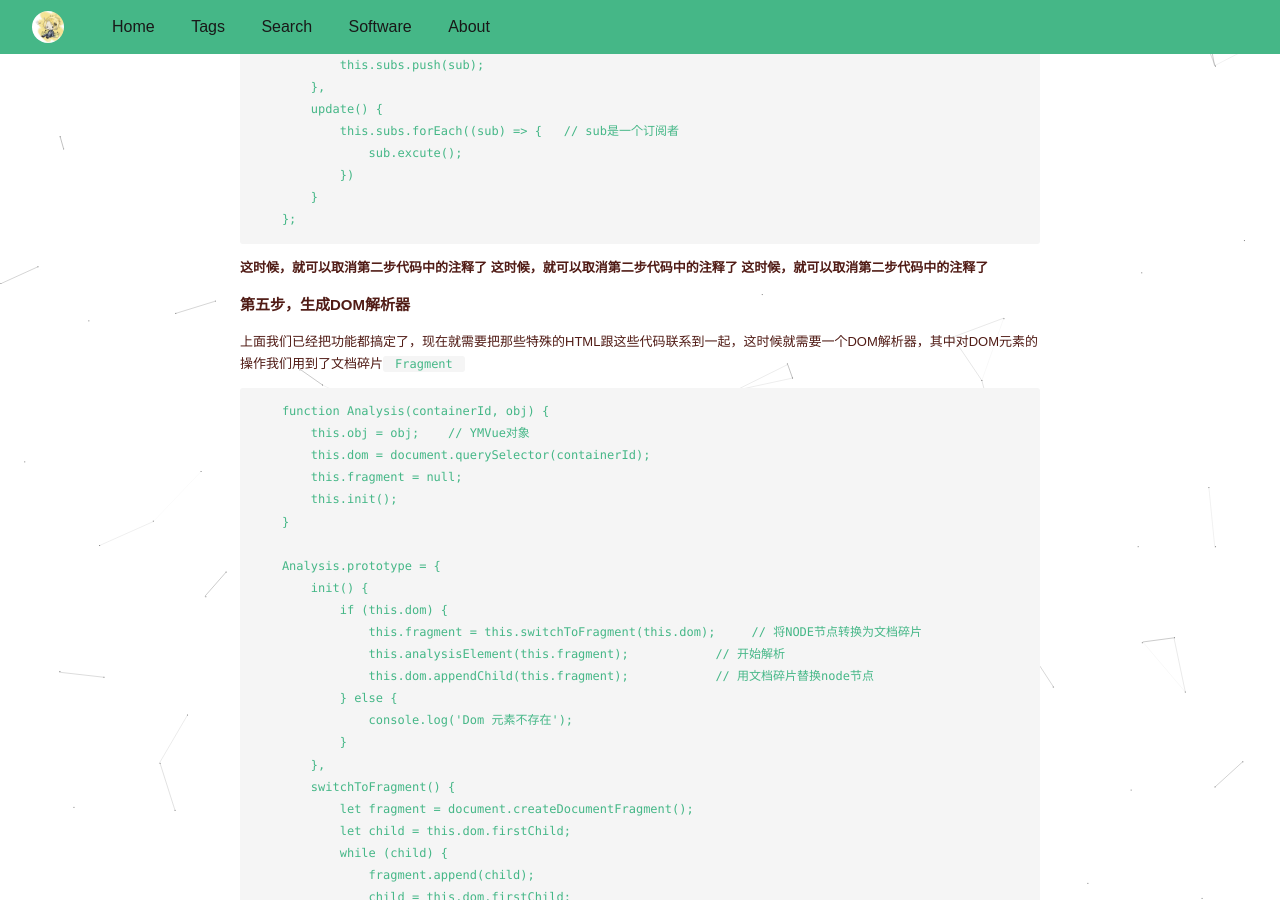
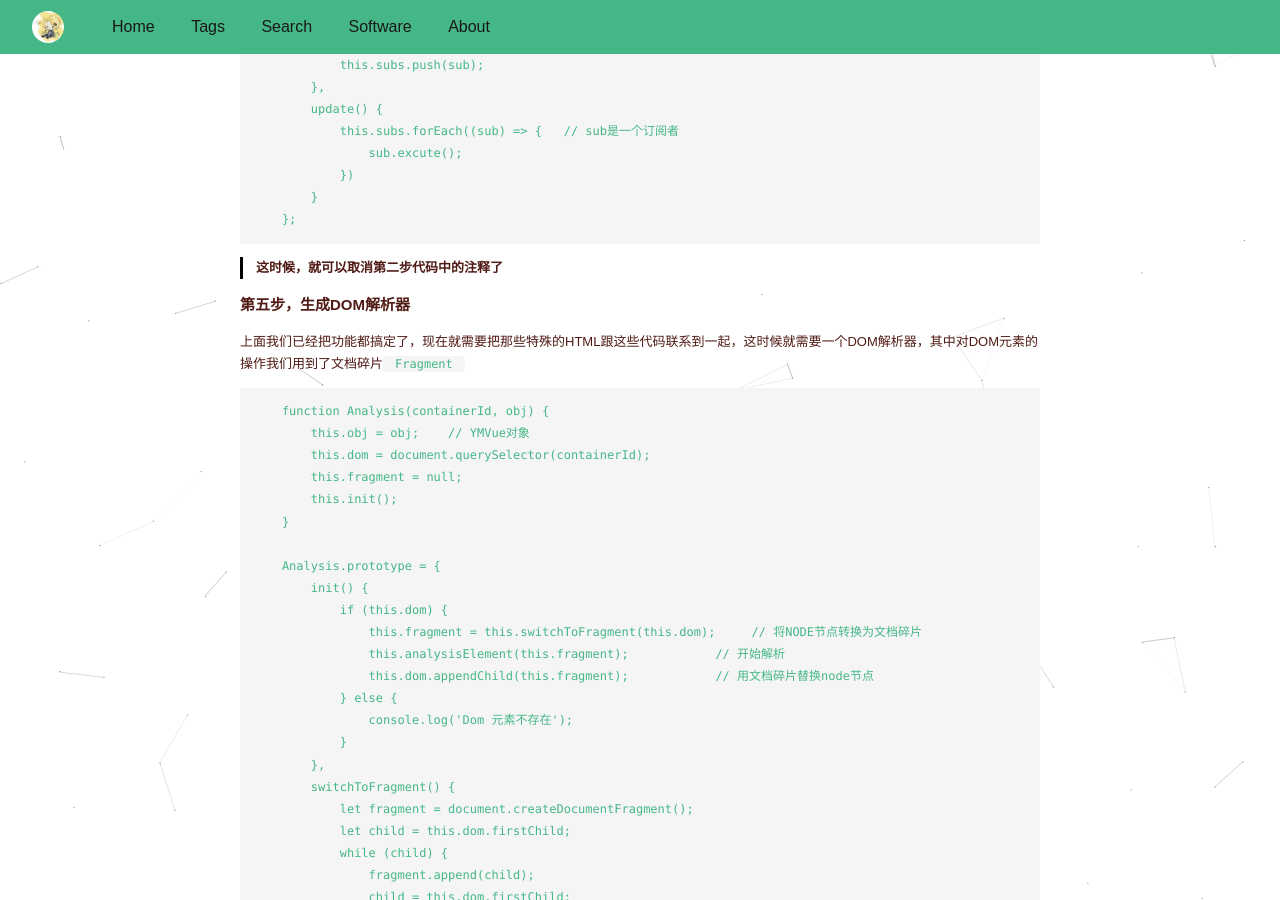
Before and after one commit to yingmhd/ymhdblog, a Jekyll site: the page built from _posts/2019-09-05-vue双向数据绑定原理.md, in a window 1280 px wide and 900 px high, scrolled down 3114 px. Built offline with Jekyll 4.4.1, drawn with Linux system fonts in a browser that asks for light colours.

Commit message:
Update 2019-09-05-vue双向数据绑定原理.md

````diff
--- a/_posts/2019-09-05-vue双向数据绑定原理.md
+++ b/_posts/2019-09-05-vue双向数据绑定原理.md
@@ -141,9 +141,9 @@ VUE用的是观察者模式，观察者的主要功能就是数据劫持，那
         }
     };
 ```
-**这时候，就可以取消第二步代码中的注释了**
-**这时候，就可以取消第二步代码中的注释了**
-**这时候，就可以取消第二步代码中的注释了**
+>
+> 这时候，就可以取消第二步代码中的注释了
+>
 
 ## 第五步，生成DOM解析器
 上面我们已经把功能都搞定了，现在就需要把那些特殊的HTML跟这些代码联系到一起，这时候就需要一个DOM解析器，其中对DOM元素的操作我们用到了文档碎片`Fragment`
````
